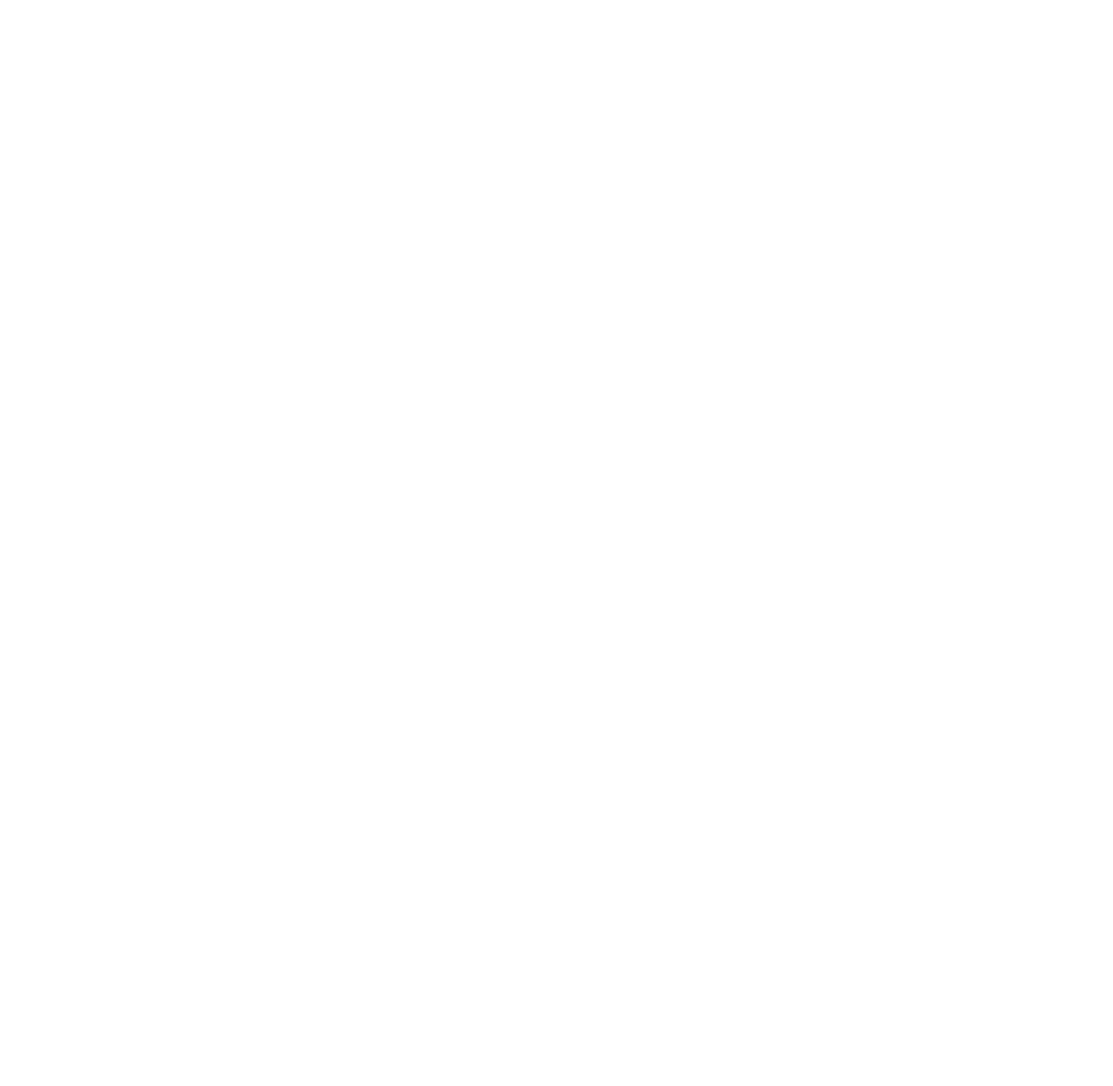
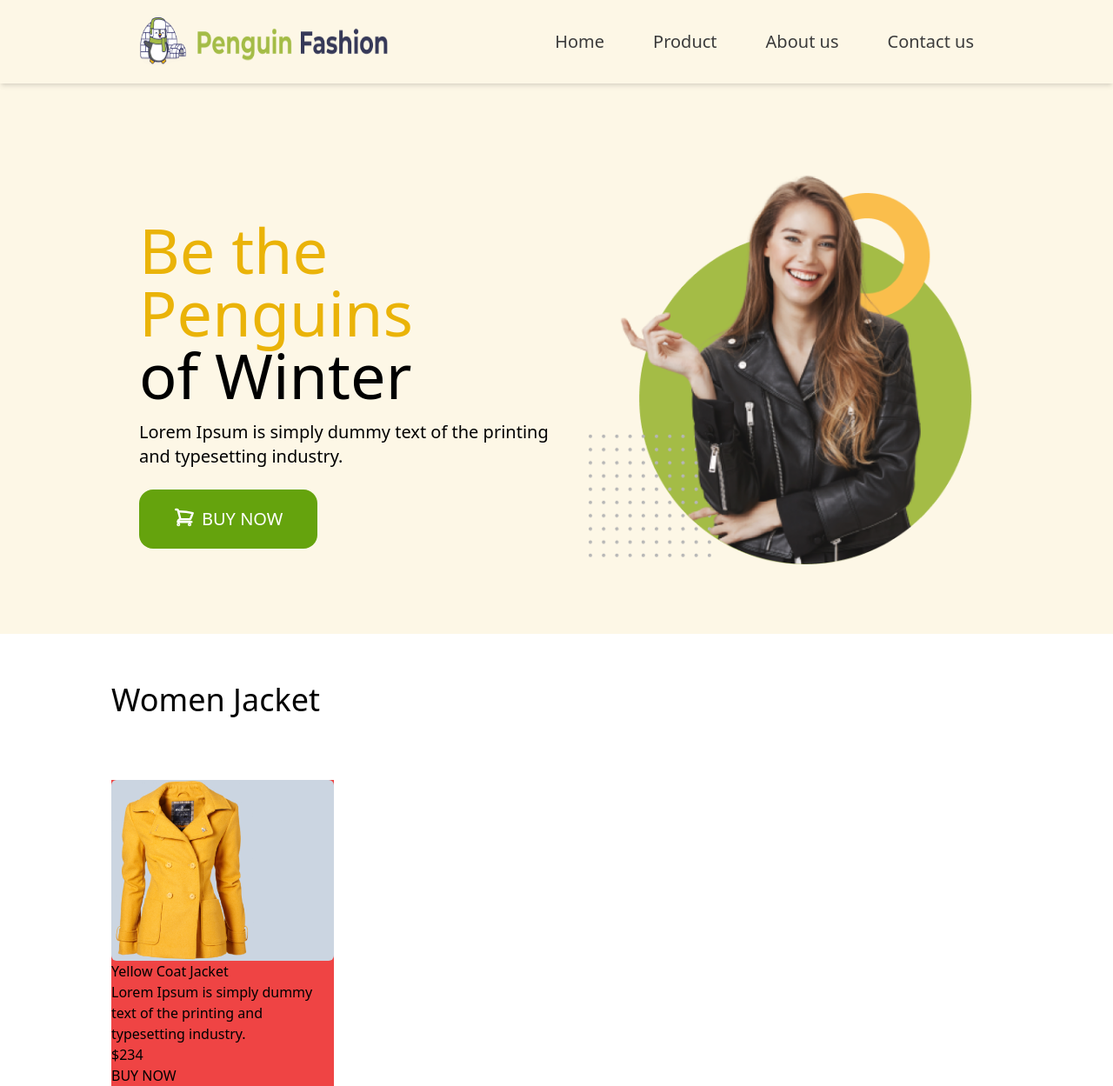
Before and after one commit to AvijitRoy111/Penguin-fashion-teliwend, a plain HTML site: page index.html in a window 1280 px wide. Shown: the whole page at 87% size. Before the commit the page ends 800 px from the top, so only its background shows below. Drawn offline with nearby package versions, Linux system fonts and the light colour scheme.

Commit message:
added the header section

```diff
--- a/index.html
+++ b/index.html
@@ -3,14 +3,66 @@
 <head>
     <meta charset="UTF-8">
     <meta name="viewport" content="width=device-width, initial-scale=1.0">
+
     <title>Penguin fashion teliwend</title>
+
+  <script src="https://cdn.tailwindcss.com"></script>
+
 </head>
 <body>
-    <header>
+    <header class="bg-[#fdf7e6] ">
+        <!-- nav section starts -->
+        <nav class="flex justify-between items-center  shadow-md px-40 h-24">
 
+                <img class="w-72 h-14 " src="icons/logo.png" alt="">
+
+            <ul class="flex text-[#3C3C3C] text-xl font-medium gap-14">
+                <li class=""><a href="">Home</a></li>
+                <li><a href="">Product</a></li>
+                <li><a href="">About us</a></li>
+                <li><a href="">Contact us</a></li>
+            </ul>
+        </nav>
+        <!-- banner section starts -->
+        <div class="flex justify-between items-center pt-14 px-40">
+            <div>
+                <h2 class="text-7xl  font-sans font-normal"> <span class="text-yellow-500"> Be the Penguins </span><br>
+                    of Winter</h2>
+
+                    <p class="text-xl  pt-4">Lorem Ipsum is simply dummy text of the printing <br>
+                        and typesetting industry.</p>
+
+                        <button class="flex gap-2 text-xl text-white uppercase font-medium mt-6 px-10 py-5 rounded-2xl bg-lime-600">
+                            <svg xmlns="http://www.w3.org/2000/svg" fill="none" viewBox="0 0 24 24" stroke-width="2.5" stroke="currentColor" class="w-6 h-6">
+                                <path stroke-linecap="round" stroke-linejoin="round" d="M2.25 3h1.386c.51 0 .955.343 1.087.835l.383 1.437M7.5 14.25a3 3 0 00-3 3h15.75m-12.75-3h11.218c1.121-2.3 2.1-4.684 2.924-7.138a60.114 60.114 0 00-16.536-1.84M7.5 14.25L5.106 5.272M6 20.25a.75.75 0 11-1.5 0 .75.75 0 011.5 0zm12.75 0a.75.75 0 11-1.5 0 .75.75 0 011.5 0z" />
+                              </svg>
+
+                            BUY NOW</button>
+            </div>
+            <div>
+                <img class="pt-10 pb-20" src="images/model.png" alt="">
+            </div>
+        </div>
     </header>
     <main>
-
+        <!-- Women jacket card -->
+        <section>
+            <div>
+                <h2 class="pl-32 text-4xl font-medium pt-14 pb-10">Women Jacket</h2>
+            </div>
+            <div class=" bg-red-500 w-64 ml-32">
+                <div class="bg-slate-300 rounded-md ">
+                    <img class="mt-8 pr-10 h-52 items-end" src="images/jacket-1.png" alt="">
+                </div>
+                <div>
+                    <h3>Yellow Coat Jacket </h3>
+                    <p>Lorem Ipsum is simply dummy text of the
+                        printing and typesetting industry.</p>
+                        <h2>$234</h2>
+                        <button>BUY NOW</button>
+                </div>
+            </div>
+        </section>
     </main>
     <footer>
 
--- /dev/null
+++ b/tailwind.config.js
@@ -0,0 +1,8 @@
+/** @type {import('tailwindcss').Config} */
+module.exports = {
+    content: ["./src/**/*.{html,js}"],
+    theme: {
+      extend: {},
+    },
+    plugins: [],
+  }
```
